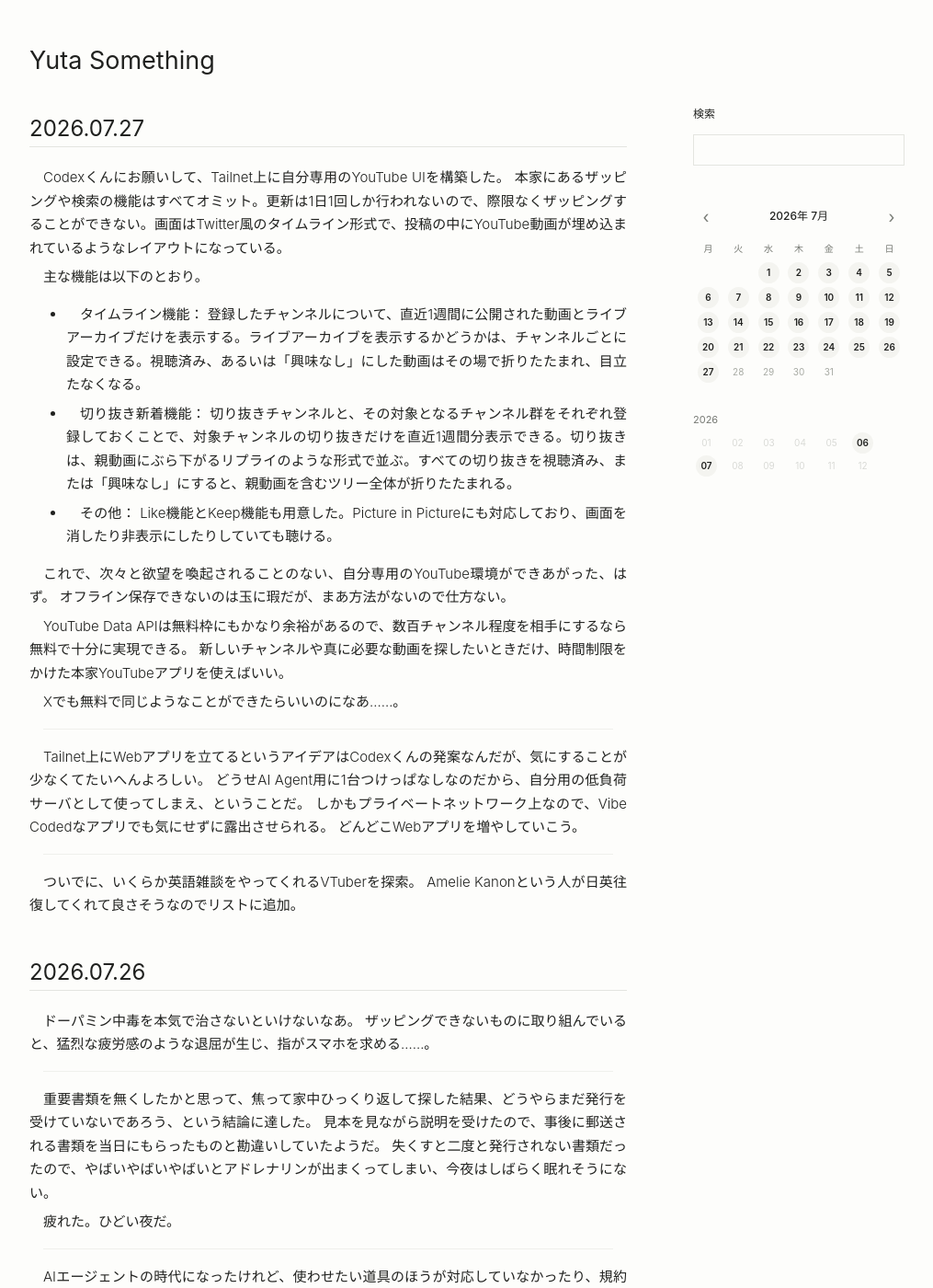
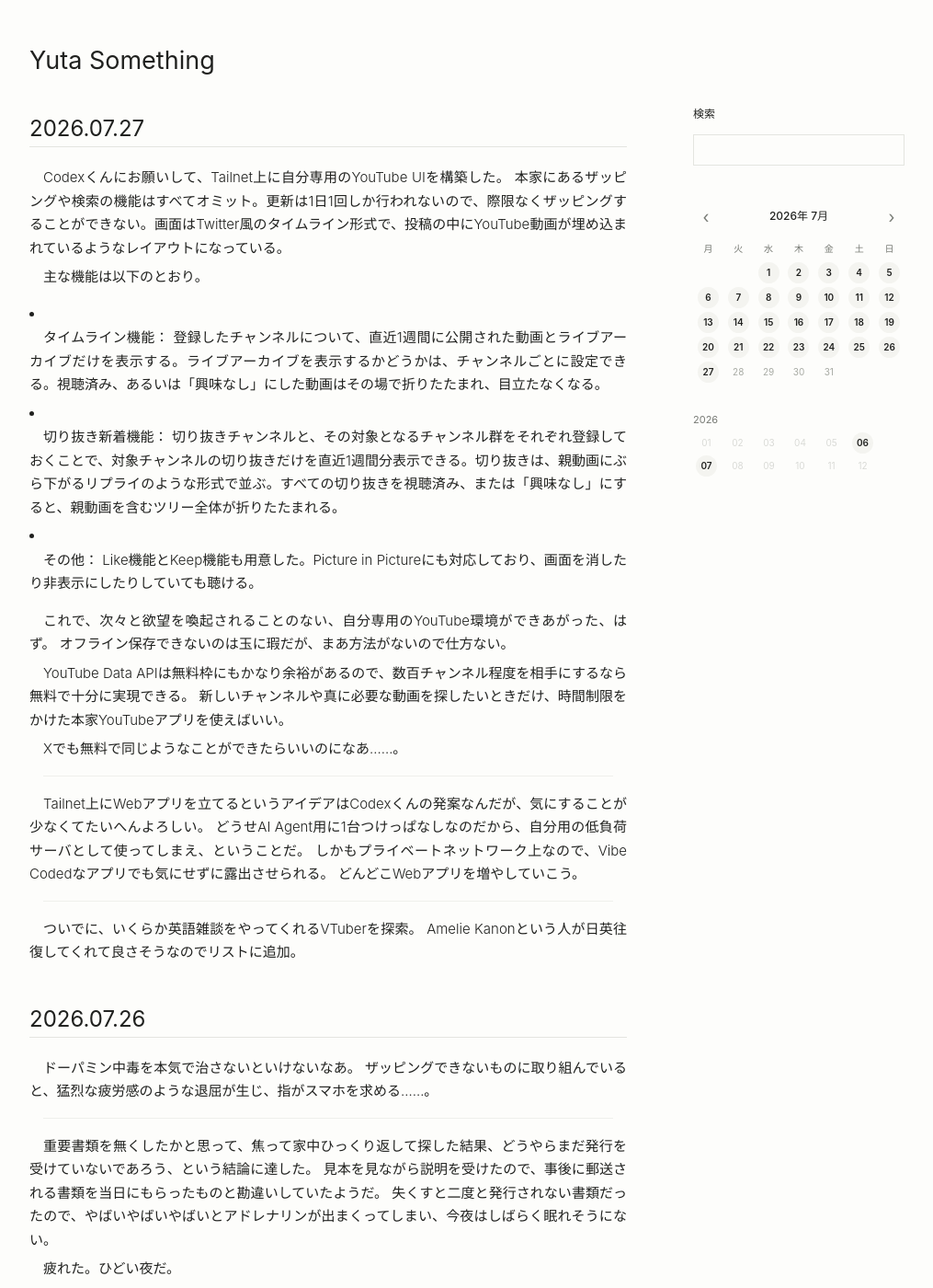
Before and after one commit to yutasth/weblog, a Jekyll site: the page built from index.html, in a window 1280 px wide and 1400 px high. Shown: the whole window at 92% size, without its empty margins (132-1147 px from the left). Built offline with Jekyll 4.4.1, drawn with Linux system fonts in a browser that asks for light colours.

Commit message:
Remove list indentation in diary entries

```diff
--- a/assets/css/style.css
+++ b/assets/css/style.css
@@ -140,6 +140,14 @@ button {
 .post-body p {
     margin: 0 0 0.4em;
     text-indent: 1em;
+}
+
+.entry-body ul,
+.entry-body ol,
+.post-body ul,
+.post-body ol {
+    padding-left: 0;
+    list-style-position: inside;
 }
 
 .entry-body hr,
```
